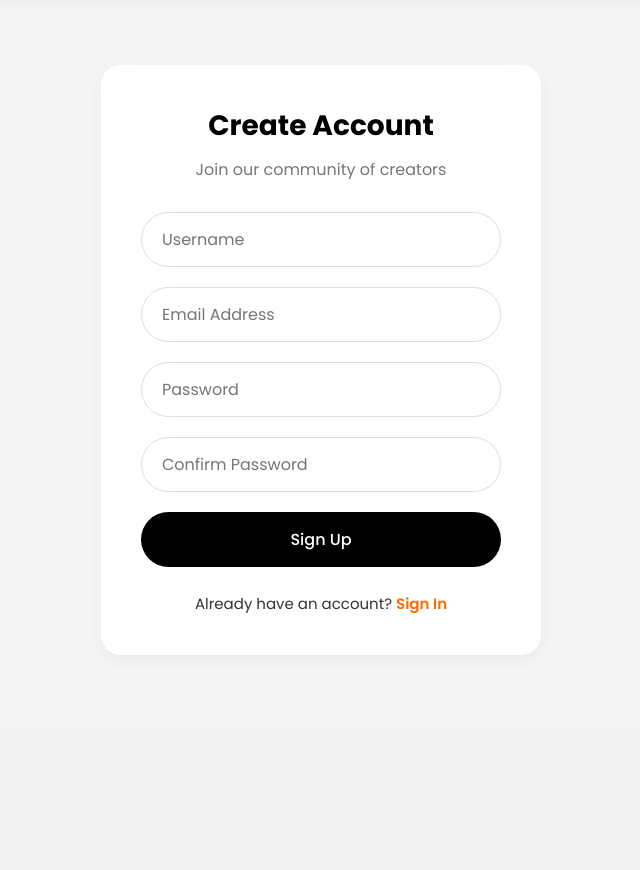
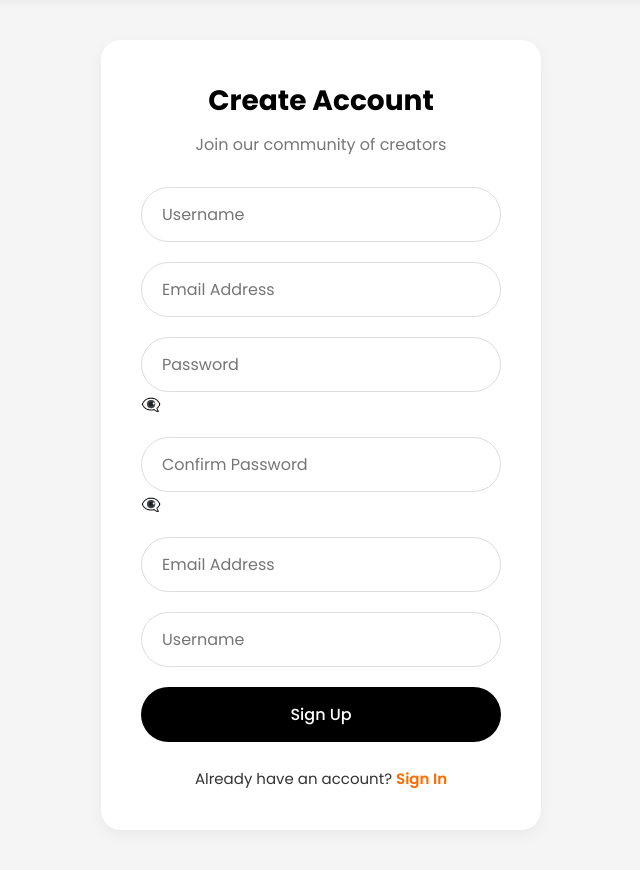
Before and after one commit to miqblade/server, a Flask app: page /register in a window 1280 px wide. Shown: the part 72-942 px from the top of the page, without its empty margins (319-959 px from the left). Before the commit the page ends 685 px from the top, so only its background shows below. Run offline with Flask 3, Linux system fonts and the light colour scheme.

Commit message:
Update register.html

```diff
--- a/site/templates/register.html
+++ b/site/templates/register.html
@@ -11,20 +11,87 @@
 
         <form method="POST" action="">
             {{ form.hidden_tag() }}
+
+            <!-- Поле имени пользователя с ошибками -->
             <div class="input-group">
                 {{ form.username(class="input-field", placeholder="Username", autocomplete="off") }}
+                {% if form.username.errors %}
+                <div class="error-messages">
+                    {% for error in form.username.errors %}
+                    <div class="error-message">{{ error }}</div>
+                    {% endfor %}
+                </div>
+                {% endif %}
+            </div>
+
+            <!-- Поле email с ошибками -->
+            <div class="input-group">
+                {{ form.email(class="input-field", placeholder="Email Address", autocomplete="off") }}
+                {% if form.email.errors %}
+                <div class="error-messages">
+                    {% for error in form.email.errors %}
+                    <div class="error-message">{{ error }}</div>
+                    {% endfor %}
+                </div>
+                {% endif %}
+            </div>
+
+            <!-- Поле пароля с переключателем и ошибками -->
+            <div class="input-group">
+                <div class="password-input-container">
+                    {{ form.password(class="input-field", placeholder="Password", autocomplete="off", id="password") }}
+                    <span class="password-toggle" data-target="password">👁️‍🗨️</span>
+                </div>
+                {% if form.password.errors %}
+                <div class="error-messages">
+                    {% for error in form.password.errors %}
+                    <div class="error-message">{{ error }}</div>
+                    {% endfor %}
+                </div>
+                {% endif %}
+            </div>
+
+            <!-- Поле подтверждения пароля с переключателем -->
+            <div class="input-group">
+                <div class="password-input-container">
+                    {{ form.confirm_password(class="input-field", placeholder="Confirm Password", autocomplete="off", id="confirm_password") }}
+                    <span class="password-toggle" data-target="confirm_password">👁️‍🗨️</span>
+                </div>
+                {% if form.confirm_password.errors %}
+                <div class="error-messages">
+                    {% for error in form.confirm_password.errors %}
+                    <div class="error-message">{{ error }}</div>
+                    {% endfor %}
+                </div>
+                {% endif %}
             </div>
 
             <div class="input-group">
                 {{ form.email(class="input-field", placeholder="Email Address", autocomplete="off") }}
+                {% if form.email.errors or email_error %}
+                <div class="error-messages">
+                    {% for error in form.email.errors %}
+                    <div class="error-message">{{ error }}</div>
+                    {% endfor %}
+                    {% if email_error %}
+                    <div class="error-message">{{ email_error }}</div>
+                    {% endif %}
+                </div>
+                {% endif %}
             </div>
 
             <div class="input-group">
-                {{ form.password(class="input-field", placeholder="Password", autocomplete="off") }}
-            </div>
-
-            <div class="input-group">
-                {{ form.confirm_password(class="input-field", placeholder="Confirm Password", autocomplete="off") }}
+                {{ form.username(class="input-field", placeholder="Username", autocomplete="off") }}
+                {% if form.username.errors or username_error %}
+                <div class="error-messages">
+                    {% for error in form.username.errors %}
+                    <div class="error-message">{{ error }}</div>
+                    {% endfor %}
+                    {% if username_error %}
+                    <div class="error-message">{{ username_error }}</div>
+                    {% endif %}
+                </div>
+                {% endif %}
             </div>
 
             {{ form.submit(class="submit-btn") }}
```
